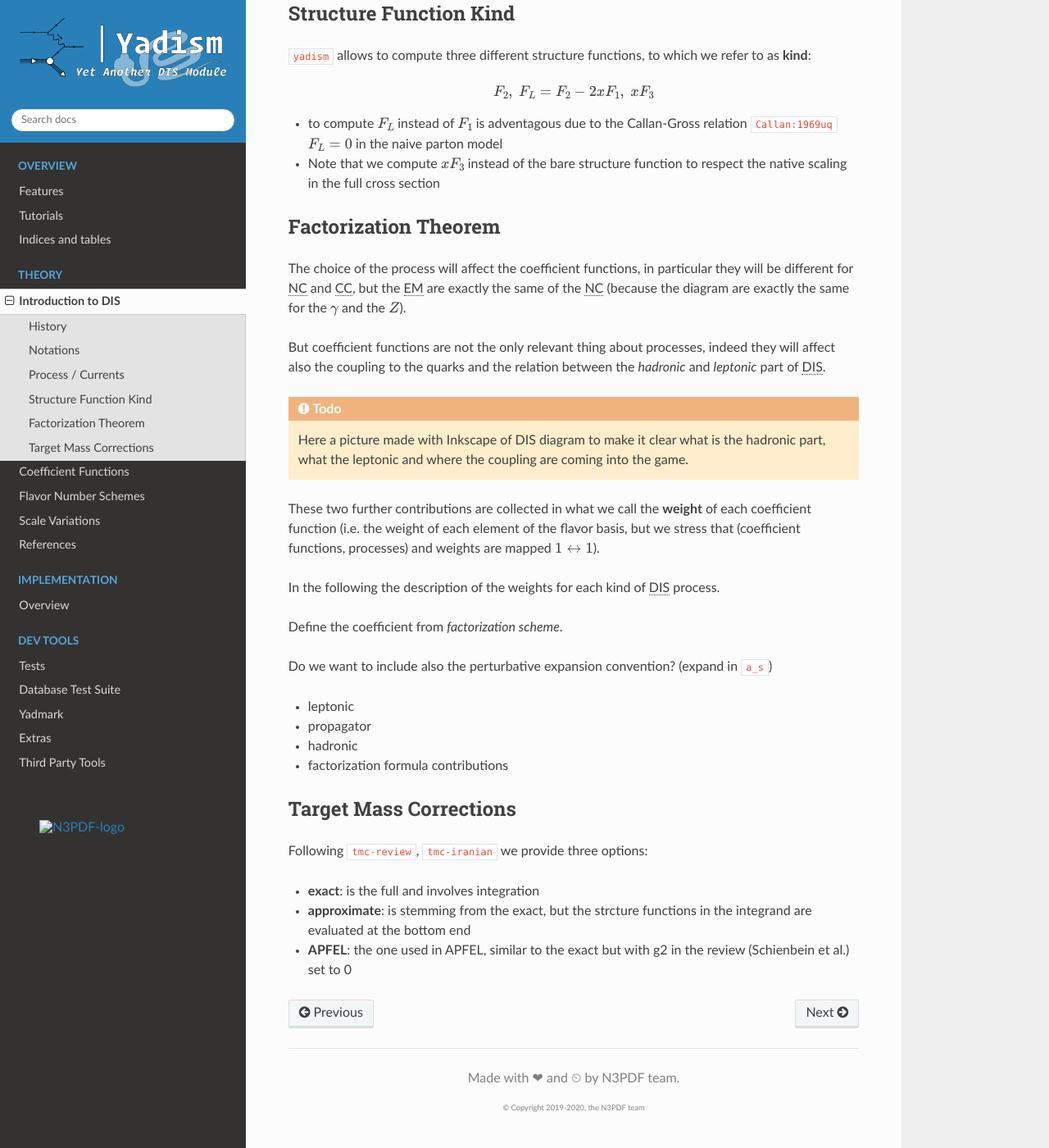
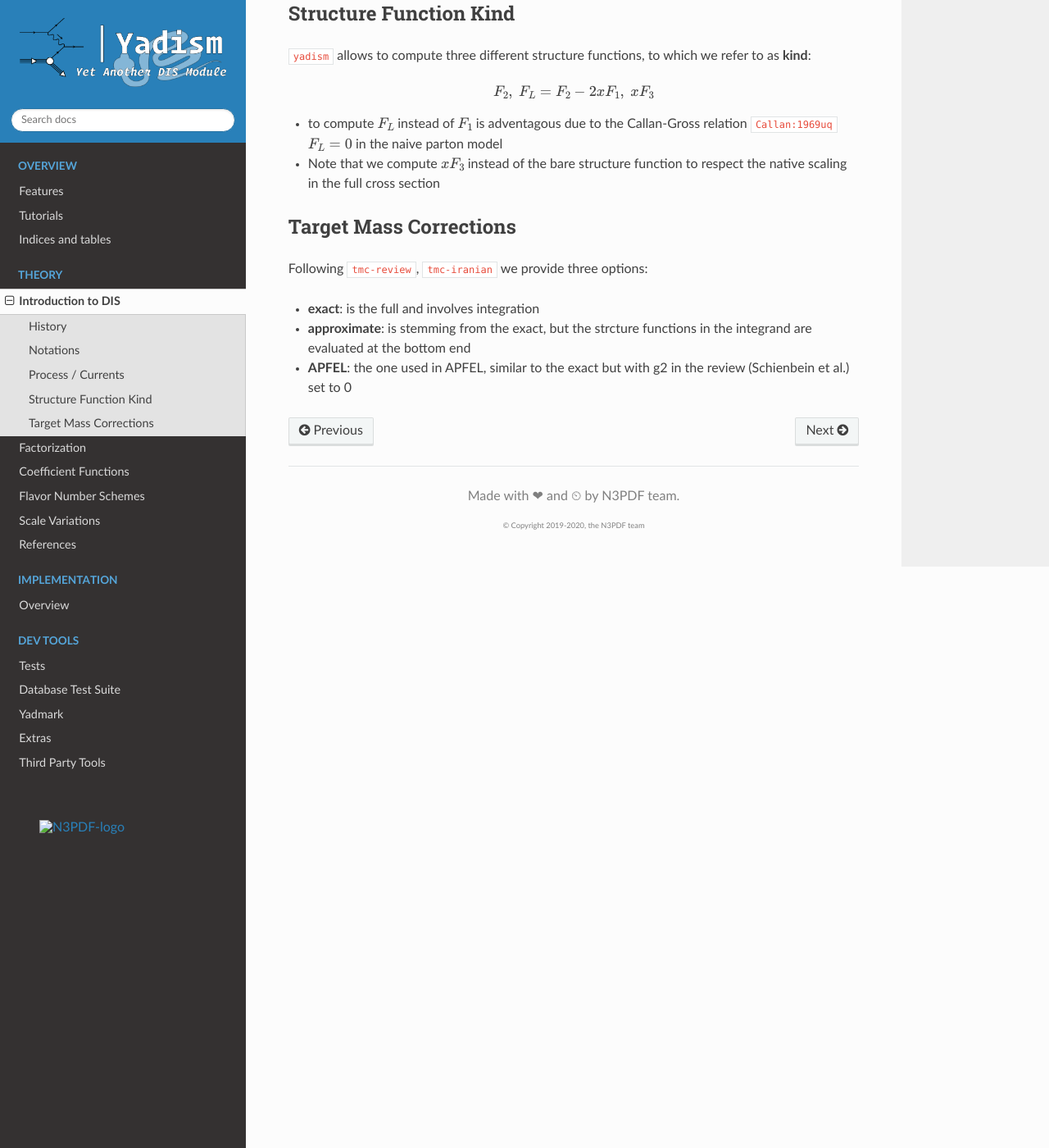
Before and after one commit to NNPDF/yadism, a Sphinx documentation site: the page built from docs/sphinx/source/theory/DIS-intro.rst, in a window 1280 px wide and 1400 px high, scrolled down 979 px. Shown: the whole window at 82% size. Built offline with Sphinx 7.4.7 and the Read the Docs theme 2.0.0, drawn with Linux system fonts in a browser that asks for light colours; pages that are not in the unit, such as notebooks, are missing from menus; the version number could not be read and is left out; cross-references to code outside the pages are shown as plain code.

```diff
--- a/docs/sphinx/source/index.rst
+++ b/docs/sphinx/source/index.rst
@@ -66,6 +66,7 @@ In particular:
   :hidden:
 
   theory/DIS-intro.rst
+  theory/fact.rst
   theory/coeff-funcs.rst
   theory/fns.rst
   theory/scale-variations.rst
--- a/docs/sphinx/source/shared/abbreviations.rst
+++ b/docs/sphinx/source/shared/abbreviations.rst
@@ -12,7 +12,7 @@
    :abbr:`EW (ElectroWeak)`
 
 .. |PDF| replace::
-   :abbr:`PDF (Parton Distribution Functions(s))`
+   :abbr:`PDF (Parton Distribution Function(s))`
 
 .. ---------
    processes
--- a/docs/sphinx/source/theory/DIS-intro.rst
+++ b/docs/sphinx/source/theory/DIS-intro.rst
@@ -54,42 +54,6 @@ Structure Function Kind
 - Note that we compute :math:`xF_3` instead of the bare structure function to respect the native
   scaling in the full cross section
 
-
-Factorization Theorem
----------------------
-
-The choice of the process will affect the coefficient functions, in particular
-they will be different for |NC| and |CC|, but the |EM| are exactly the same of
-the |NC| (because the diagram are exactly the same for the :math:`\gamma` and
-the :math:`Z`).
-
-But coefficient functions are not the only relevant thing about processes,
-indeed they will affect also the coupling to the quarks and the relation
-between the *hadronic* and *leptonic* part of |DIS|.
-
-.. todo::
-
-   Here a picture made with Inkscape of DIS diagram to make it clear what is
-   the hadronic part, what the leptonic and where the coupling are coming into
-   the game.
-
-These two further contributions are collected in what we call the **weight**
-of each coefficient function (i.e. the weight of each element of the flavor
-basis, but we stress that (coefficient functions, processes) and weights are
-mapped :math:`1 \leftrightarrow 1`).
-
-In the following the description of the weights for each kind of |DIS| process.
-
-Define the coefficient from *factorization scheme*.
-
-Do we want to include also the perturbative expansion convention? (expand in
-``a_s``)
-
-- leptonic
-- propagator
-- hadronic
-- factorization formula contributions
-
 Target Mass Corrections
 -----------------------
 
```
Also changed, not shown: docs/sphinx/source/theory/fact.rst (added, +42 -0 lines).
